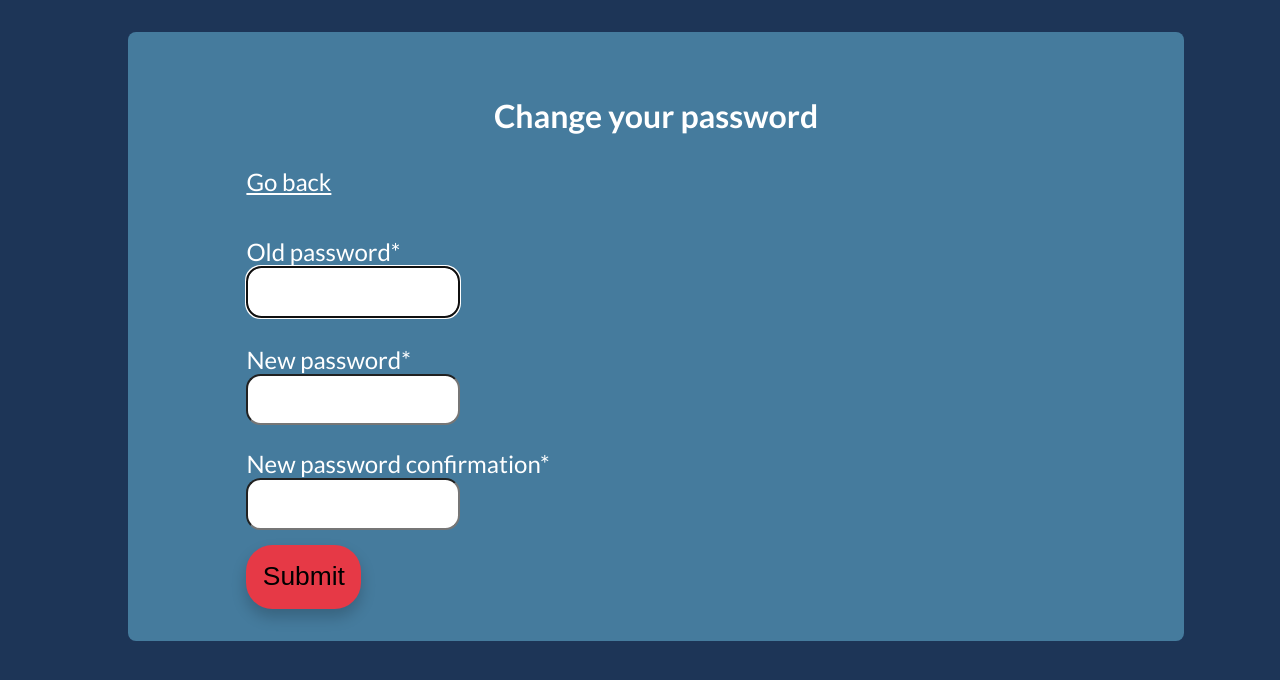
After one commit to galkowskim/students_helper, a Django app: page /change_password/ in a window 1280 px wide. The commit adds this page. Shown: the top 680 px of the page. Run offline with Django 4.2, Linux system fonts and the light colour scheme; the visitor is signed in with stand-in values (Sample User, id 1); some libraries are stand-ins or nearby versions.

Commit message:
add profile update page and password change feature

```diff
--- a/base/static/base/base_style.css
+++ b/base/static/base/base_style.css
@@ -8,7 +8,8 @@ body {
     margin: auto;
     background-color: #457b9d;
     padding: 2vh;
-    height: 85vh;
+    /*height: 85vh;*/
+    height: auto;
     display: flex;
     flex: 0 0 auto;
     position: absolute;
--- /dev/null
+++ b/base/static/base/profile_update.css
@@ -0,0 +1,61 @@
+.profile-form-wrapper, .password-change-wrapper {
+    height: max-content;
+    width: 80%;
+    background-color: #457b9d;
+    padding: 2vh;
+    margin: auto;
+    color: white;
+}
+
+form {
+    margin: auto;
+    font-size: 3vh;
+    height: 100%;
+}
+
+h3 {
+    font-size: 4vh !important;
+}
+
+.back-button {
+    color:white;
+}
+
+.back {
+    margin-bottom: 5%;
+}
+
+p > span {
+    display: none;
+}
+
+input[type=text], input[type=email] {
+    height: 2vh !important;
+    font-size: 2vh !important;
+    border-radius: 5px !important;
+    padding: 1% !important;
+}
+
+input[type=submit] {
+    font-size: 1.8vh;
+    height: auto !important;
+    padding: 2% !important;
+    width: auto !important;
+}
+
+ul {
+    display: none;
+}
+
+#div_id_new_password1 {
+    margin-top: 3.3%;
+}
+
+#div_id_new_password2 {
+    margin-bottom: 1.3%;
+}
+
+.help-block {
+    font-size: 2.2vh;
+    color: firebrick;
+}
--- /dev/null
+++ b/base/templates/base/password/password_change.html
@@ -0,0 +1,19 @@
+{% extends 'base/base.html' %}
+{% load static %}
+
+{% load crispy_forms_tags %}
+{% block content %}
+    <link rel="stylesheet" href="{% static 'base/profile_update.css' %}">
+
+    <div class="password-change-wrapper">
+        <h3>Change your password</h3>
+        <form method="POST">
+             <div class="back">
+                 <a href="{% url 'base:profile_update' %}" class="back-button">Go back</a>
+             </div>
+            {% csrf_token %}
+            {{ form|crispy }}
+            <input type="submit"></input>
+        </form>
+    </div>
+{% endblock content %}
--- a/todolist/templates/todolist/task_list.html
+++ b/todolist/templates/todolist/task_list.html
@@ -27,6 +27,7 @@
             <div class="user-info">
                 {% if request.user.is_authenticated %}
                     <div><p>{{ request.user }}</p></div>
+                    <div><a href="{% url 'base:profile_update' %}">Update profile</a></div>
                     <div><a href="{% url 'base:logout' %}">Logout</a></div>
                     <div class="apps-href"><a href="{% url 'base:main' %}">Go to apps</a></div>
                 {% else %}
```
Also changed, not shown: base/static/base/pass_change.css (added, +8 -0 lines), base/templates/base/user_update.html (added, +17 -0 lines).
